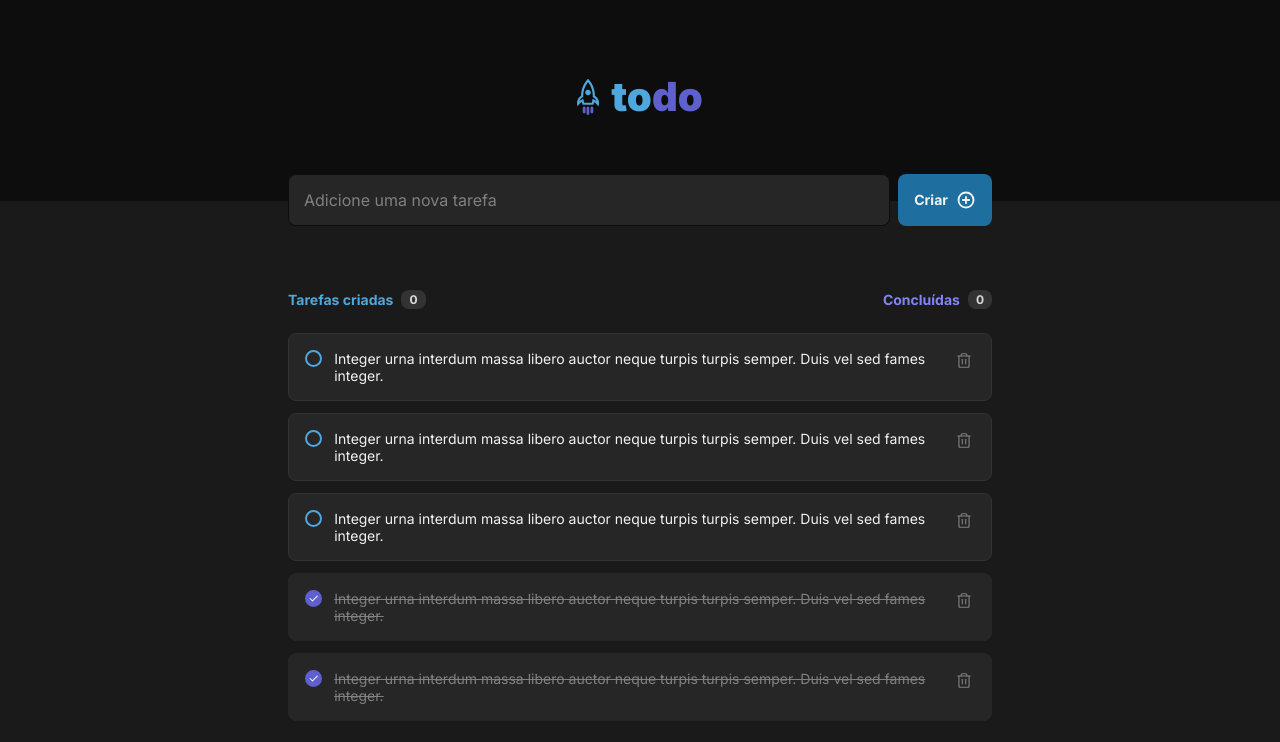
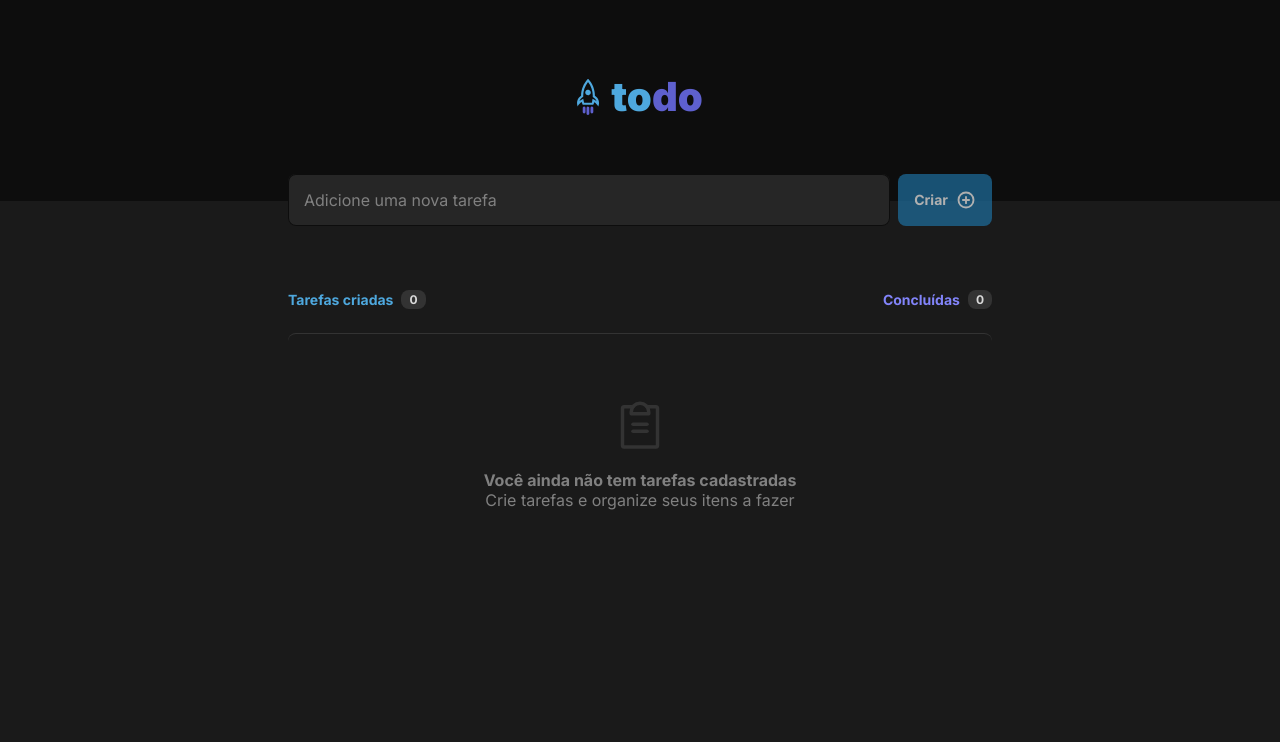
Before and after one commit to wfl-junior/rocketseat-ignite-desafio-praticando-conceitos, a React (Vite) app: page / in a window 1280 px wide. Shown: the top 742 px of the page. Built offline with nearby package versions, Linux system fonts and the light colour scheme.

Commit message:
Tasks context

```diff
--- a/src/App.tsx
+++ b/src/App.tsx
@@ -2,14 +2,17 @@ import { Fragment } from "react";
 import { CreateTask } from "./components/CreateTask";
 import { Header } from "./components/Header";
 import { TaskList } from "./components/TaskList";
+import { TasksContextProvider } from "./contexts/TasksContext";
 
 export const App: React.FC = () => (
   <Fragment>
     <Header />
 
     <main>
-      <CreateTask />
-      <TaskList />
+      <TasksContextProvider>
+        <CreateTask />
+        <TaskList />
+      </TasksContextProvider>
     </main>
   </Fragment>
 );
--- a/src/components/CreateTask.module.scss
+++ b/src/components/CreateTask.module.scss
@@ -41,9 +41,14 @@
 
     transition: background-color 0.1s linear;
 
-    &:hover,
+    &:enabled:hover,
     &:focus {
       background-color: var(--blue-light);
     }
+
+    &:disabled {
+      cursor: not-allowed;
+      opacity: 0.7;
+    }
   }
 }
--- a/src/components/CreateTask.tsx
+++ b/src/components/CreateTask.tsx
@@ -1,14 +1,23 @@
 import { PlusCircle } from "phosphor-react";
 import React, { useState } from "react";
+import { useTasksContext } from "../contexts/TasksContext";
 import styles from "./CreateTask.module.scss";
 
 export const CreateTask: React.FC = () => {
+  const { addTask } = useTasksContext();
   const [newTaskText, setNewTaskText] = useState("");
+
+  const isNewTaskTextEmpty = newTaskText.length === 0;
 
   function handleCreateNewTask(e: React.FormEvent<HTMLFormElement>) {
     e.preventDefault();
 
-    console.log("creating...", newTaskText);
+    if (isNewTaskTextEmpty) {
+      return;
+    }
+
+    addTask(newTaskText);
+    setNewTaskText("");
   }
 
   return (
@@ -20,7 +29,7 @@ export const CreateTask: React.FC = () => {
         placeholder="Adicione uma nova tarefa"
       />
 
-      <button type="submit">
+      <button type="submit" disabled={isNewTaskTextEmpty}>
         Criar
         <PlusCircle fontSize={20} weight="bold" />
       </button>
--- a/src/components/TaskItem.module.scss
+++ b/src/components/TaskItem.module.scss
@@ -35,7 +35,10 @@
   }
 
   > p {
+    cursor: pointer;
+
     font-size: 0.875rem;
+    flex: 1;
   }
 
   > button {
--- a/src/components/TaskItem.tsx
+++ b/src/components/TaskItem.tsx
@@ -1,15 +1,24 @@
 import { Check, Trash } from "phosphor-react";
+import { Task, useTasksContext } from "../contexts/TasksContext";
 import styles from "./TaskItem.module.scss";
 
-interface TaskItemProps {
-  completed: boolean;
-}
+type TaskItemProps = Task;
 
 function classNames(...classes: string[]) {
   return classes.join(" ");
 }
 
-export const TaskItem: React.FC<TaskItemProps> = ({ completed }) => {
+export const TaskItem: React.FC<TaskItemProps> = ({ id, text, completed }) => {
+  const { deleteTask, toggleTaskCompleted } = useTasksContext();
+
+  function handleToggleTaskCompleted() {
+    toggleTaskCompleted(id);
+  }
+
+  function handleDeleteTask() {
+    deleteTask(id);
+  }
+
   return (
     <div
       className={
@@ -21,17 +30,15 @@ export const TaskItem: React.FC<TaskItemProps> = ({ completed }) => {
       <span
         className={styles.checkbox}
         tabIndex={0}
-        title="Marcar como completa"
+        title="Alternar marcação de tarefa concluída"
+        onClick={handleToggleTaskCompleted}
       >
         {completed && <Check fontSize={11} weight="bold" />}
       </span>
 
-      <p>
-        Integer urna interdum massa libero auctor neque turpis turpis semper.
-        Duis vel sed fames integer.
-      </p>
+      <p onClick={handleToggleTaskCompleted}>{text}</p>
 
-      <button type="button">
+      <button type="button" onClick={handleDeleteTask}>
         <Trash fontSize={18} />
       </button>
     </div>
--- a/src/components/TaskList.tsx
+++ b/src/components/TaskList.tsx
@@ -1,31 +1,39 @@
 import { ClipboardText } from "phosphor-react";
+import { Fragment } from "react";
+import { useTasksContext } from "../contexts/TasksContext";
 import { TaskItem } from "./TaskItem";
 import styles from "./TaskList.module.scss";
 
 export const TaskList: React.FC = () => {
-  const tasks = ["todo"];
+  const { tasks, completedTaskCount } = useTasksContext();
 
   return (
     <div className={styles.taskList}>
       <header>
         <div className={styles.createdTasks}>
           <span>Tarefas criadas</span>
-          <span>0</span>
+          <span>{tasks.length}</span>
         </div>
 
         <div className={styles.completedTasks}>
           <span>Concluídas</span>
-          <span>0</span>
+          <span>
+            {tasks.length > 0 ? (
+              <Fragment>
+                {completedTaskCount} de {tasks.length}
+              </Fragment>
+            ) : (
+              "0"
+            )}
+          </span>
         </div>
       </header>
 
       {tasks.length > 0 ? (
         <div className={styles.tasks}>
-          <TaskItem completed={false} />
-          <TaskItem completed={false} />
-          <TaskItem completed={false} />
-          <TaskItem completed />
-          <TaskItem completed />
+          {tasks.map(task => (
+            <TaskItem key={task.id} {...task} />
+          ))}
         </div>
       ) : (
         <div className={styles.noTasks}>
--- /dev/null
+++ b/src/contexts/TasksContext.tsx
@@ -0,0 +1,96 @@
+import {
+  createContext,
+  useCallback,
+  useContext,
+  useMemo,
+  useState,
+} from "react";
+
+export interface Task {
+  id: number;
+  text: string;
+  completed: boolean;
+}
+
+interface TasksContextData {
+  tasks: Task[];
+  addTask: (taskText: Task["text"]) => void;
+  deleteTask: (taskId: Task["id"]) => void;
+  toggleTaskCompleted: (taskId: Task["id"]) => void;
+  completedTaskCount: number;
+}
+
+const TasksContext = createContext({} as TasksContextData);
+
+export const useTasksContext = () => useContext(TasksContext);
+
+interface TasksContextProviderProps {
+  children: React.ReactNode;
+}
+
+function* getIdGenerator() {
+  let id = 0;
+
+  while (true) {
+    yield ++id;
+  }
+}
+
+const idGenerator = getIdGenerator();
+
+export const TasksContextProvider: React.FC<TasksContextProviderProps> = ({
+  children,
+}) => {
+  const [tasks, setTasks] = useState<Task[]>([]);
+
+  const addTask: TasksContextData["addTask"] = useCallback(taskText => {
+    setTasks(tasks => [
+      ...tasks,
+      {
+        id: idGenerator.next().value!,
+        text: taskText,
+        completed: false,
+      },
+    ]);
+  }, []);
+
+  const deleteTask: TasksContextData["deleteTask"] = useCallback(taskId => {
+    setTasks(tasks => {
+      return tasks.filter(task => task.id !== taskId);
+    });
+  }, []);
+
+  const toggleTaskCompleted: TasksContextData["toggleTaskCompleted"] =
+    useCallback(taskId => {
+      setTasks(tasks => {
+        return tasks.map(task => {
+          if (task.id === taskId) {
+            return {
+              ...task,
+              completed: !task.completed,
+            };
+          }
+
+          return task;
+        });
+      });
+    }, []);
+
+  const completedTaskCount = useMemo(() => {
+    return tasks.filter(task => task.completed).length;
+  }, [tasks]);
+
+  return (
+    <TasksContext.Provider
+      value={{
+        tasks,
+        addTask,
+        deleteTask,
+        toggleTaskCompleted,
+        completedTaskCount,
+      }}
+    >
+      {children}
+    </TasksContext.Provider>
+  );
+};
```
